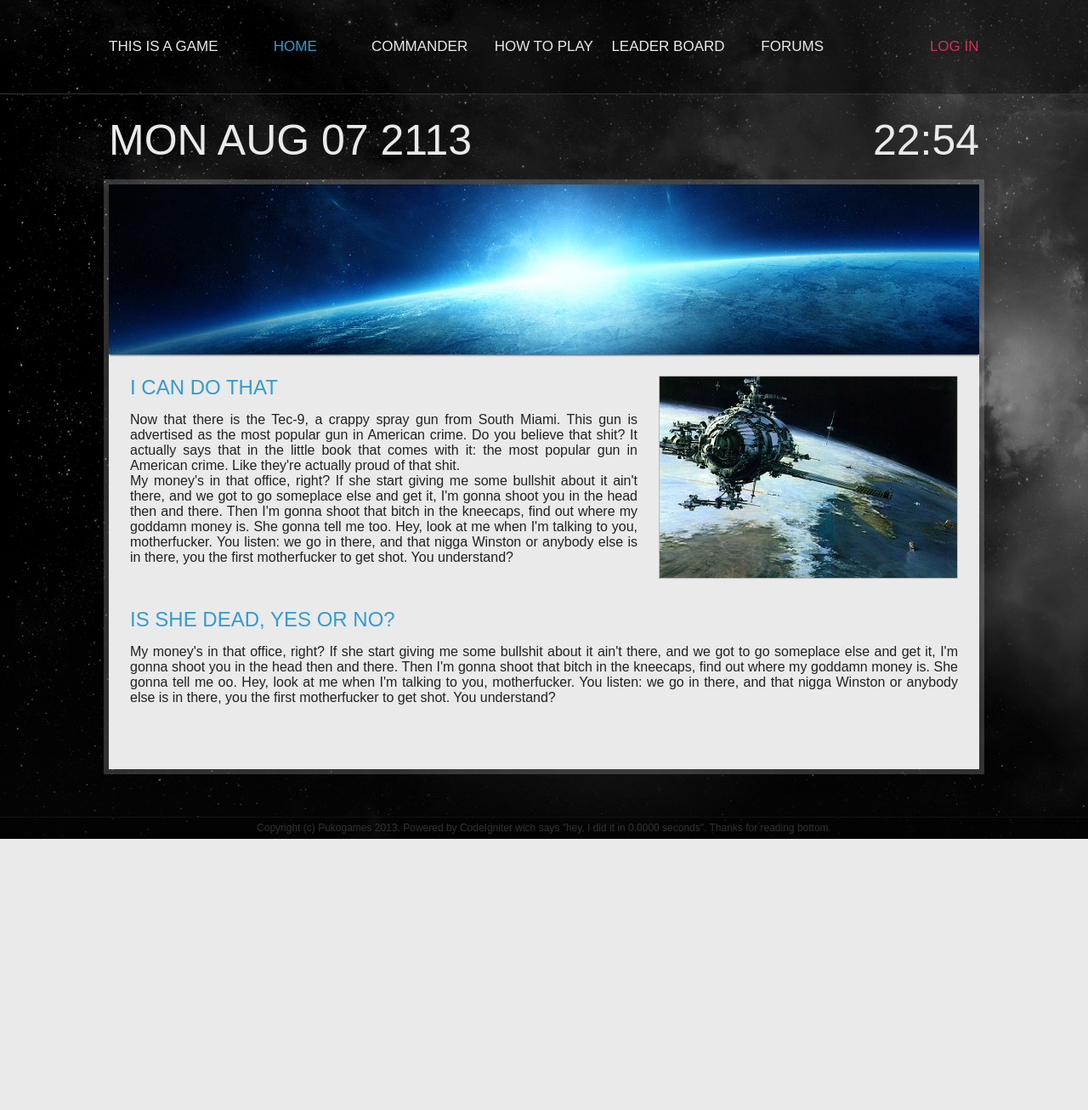
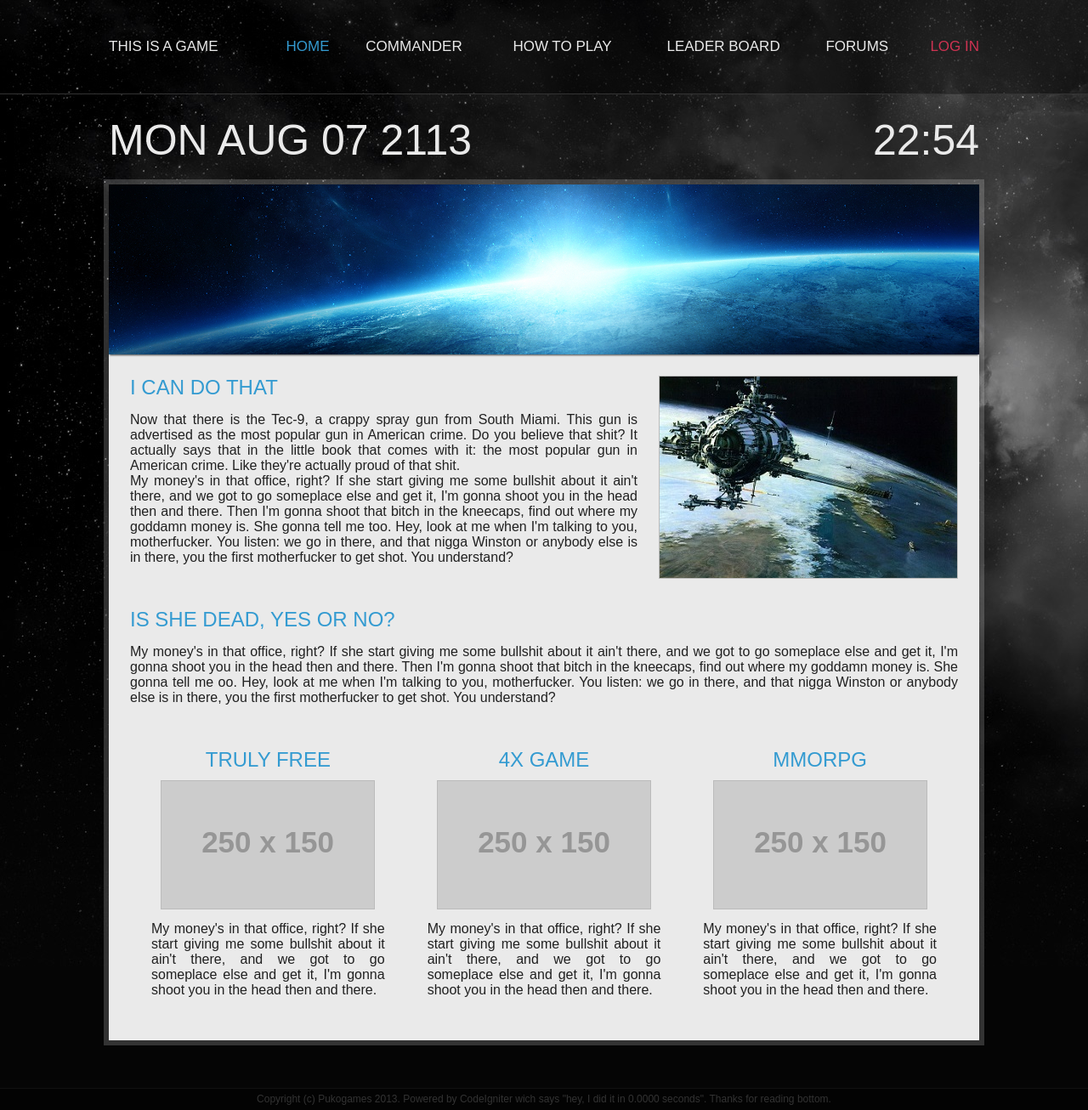
Before and after one commit to PuKoren/open-cluster, a CodeIgniter app: page / in a window 1280 px wide. Shown: the whole page at 85% size. Before the commit the page ends 987 px from the top, so only its background shows below. Run offline with CodeIgniter, Linux system fonts and the light colour scheme; grey boxes labelled with a size stand in for pictures from a placeholder-image service; some libraries are stand-ins or nearby versions.

Commit message:
Add thumbs for player appeal

```diff
--- a/application/views/pages/home.php
+++ b/application/views/pages/home.php
@@ -1,6 +1,6 @@
-<img class="header" src="<?php echo site_url();?>/resources/img/planet.png"></img>
+<img class="header" src="<?php echo site_url('resources/img/planet.png');?>"></img>
 <div class="content">
-	<img class="right" src="<?php echo site_url();?>/resources/img/spaceship.jpg"/>
+	<img class="right" src="<?php echo site_url('resources/img/spaceship.jpg');?>"/>
 	<h1>I can do that</h1>
 
 	<p>
@@ -25,4 +25,30 @@
 		oo. Hey, look at me when I'm talking to you, motherfucker. You listen: we go in there, and that
 		nigga Winston or anybody else is in there, you the first motherfucker to get shot. You understand?
 	</p>
+	<div class="thumbContainer">
+		<div class="thumb">
+			<h1 class="textCenter">Truly Free</h1>
+			<img src="http://placehold.it/250x150"/>
+			<p>
+				My money's in that office, right? If she start giving me some bullshit about it ain't there,
+				and we got to go someplace else and get it, I'm gonna shoot you in the head then and there.
+			</p>
+		</div>
+		<div class="thumb">
+			<h1 class="textCenter">4X Game</h1>
+			<img src="http://placehold.it/250x150"/>
+			<p>
+				My money's in that office, right? If she start giving me some bullshit about it ain't there,
+				and we got to go someplace else and get it, I'm gonna shoot you in the head then and there.
+			</p>
+		</div>
+		<div class="thumb">
+			<h1 class="textCenter">MMORPG</h1>
+			<img src="http://placehold.it/250x150"/>
+			<p>
+				My money's in that office, right? If she start giving me some bullshit about it ain't there,
+				and we got to go someplace else and get it, I'm gonna shoot you in the head then and there.
+			</p>
+		</div>
+	</div>
 </div>
--- a/application/views/templates/footer.php
+++ b/application/views/templates/footer.php
@@ -3,7 +3,7 @@
 		Copyright (c) <a href="http://www.pukogames.com">Pukogames</a> 2013.
 		Powered by <a href="http://codeigniter.com">CodeIgniter</a> wich says "hey, I did it in {elapsed_time} seconds". Thanks for reading bottom.
 	</div>
-	<script type="text/javascript" src="js/interface/datetime.js"></script>
-	<script type="text/javascript" src="js/default.js"></script>
+	<script type="text/javascript" src="<?php echo site_url('js/interface/datetime.js')?>"></script>
+	<script type="text/javascript" src="<?php echo site_url('js/default.js')?>"></script>
 </body>
 </html>
--- a/application/views/templates/header.php
+++ b/application/views/templates/header.php
@@ -3,10 +3,10 @@
 <head>
 	<meta charset="utf-8">
 	<title><?php echo $title;?> - This is a game</title>
-	<link rel="stylesheet" type="text/css" href="<?php echo site_url();?>/css/reset-min.css"></link>
-	<link rel="stylesheet" type="text/css" href="<?php echo site_url();?>/css/default.css"></link>
+	<link rel="stylesheet" type="text/css" href="<?php echo site_url('css/reset-min.css');?>"></link>
+	<link rel="stylesheet" type="text/css" href="<?php echo site_url('css/default.css');?>"></link>
 	<script type="text/javascript" src="http://codeorigin.jquery.com/jquery-2.0.3.min.js"></script>
-	<script type="text/javascript" src="<?php echo site_url();?>/js/jquery.fittext.js"></script>
+	<script type="text/javascript" src="<?php echo site_url('js/jquery.fittext.js');?>"></script>
 </head>
 <body>
 	<div class="menu">
--- a/css/default.css
+++ b/css/default.css
@@ -57,14 +57,14 @@ a{
 }
 
 .menu .menuItems ul{
+	display: table;
 	list-style-type:none;
+	width:100%;
 	padding-top: 45px;
 }
 
 .menu .menuItems ul li{
-	min-width: 14.28%;
-	display:block;
-	float: left;
+	display: table-cell;
 }
 
 .menu .menuItems ul li:first-child{
@@ -170,3 +170,27 @@ a{
 	margin-left: 25px;
 	border: 1px solid #BBB;
 }
+
+.thumbContainer{
+	display: table;
+	width: 100%;
+}
+
+.thumbContainer .thumb{
+	display: table-cell;
+	margin: auto;
+	max-width: 100px;
+	text-align: center;
+	padding-bottom: 25px;
+}
+
+.thumbContainer .thumb img{
+	max-width: 250px;
+	max-height: 150px;
+	margin: 10px 0px 10px 0px;
+}
+
+.thumbContainer .thumb p{
+	margin:0px 25px 0px 25px;
+	text-align: justify;
+}
```
